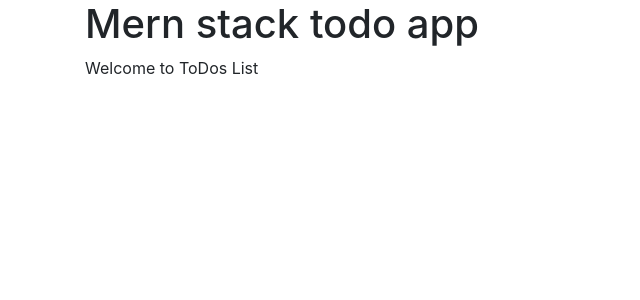
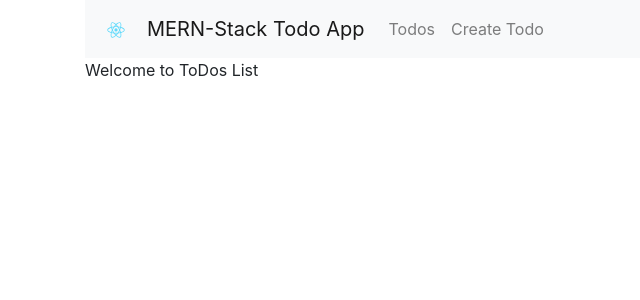
Before and after one commit to kordanian/mern-todo-app, a React (Create React App) app: page / in a window 1280 px wide. Shown: the top 300 px of the page, without its empty margins (0-640 px from the left). Built offline with nearby package versions, Linux system fonts and the light colour scheme.

Commit message:
added nav

```diff
--- a/src/App.js
+++ b/src/App.js
@@ -4,13 +4,30 @@
 import CreateToDo from './components/create-todo.component';
 import EditToDo from './components/edit-todo.component';
 import ToDoList from './components/todos-list.component';
+import logo from "./logo.svg"
 
 class App extends Component {
   render() {
     return (
       <Router>
         <div className="container">
-          <h1>Mern stack todo app</h1>
+          <nav className="navbar navbar-expand-lg navbar-light bg-light">
+            <a className="navbar-brand" href="https://codingthesmartway.com" target="_blank">
+              <img src={logo} width="30" height="30" alt="CodingTheSmartWay.com" />
+            </a>
+            <Link to="/" className="navbar-brand">MERN-Stack Todo App</Link>
+            <div className="collpase nav-collapse">
+              <ul className="navbar-nav mr-auto">
+                <li className="navbar-item">
+                  <Link to="/" className="nav-link">Todos</Link>
+                </li>
+                <li className="navbar-item">
+                  <Link to="/create" className="nav-link">Create Todo</Link>
+                </li>
+              </ul>
+            </div>
+          </nav>
+
           <Route path="/" exact component={ToDoList} />
           <Route path="/edit/:id" component={EditToDo} />
           <Route path="/create" component={CreateToDo} />
```
